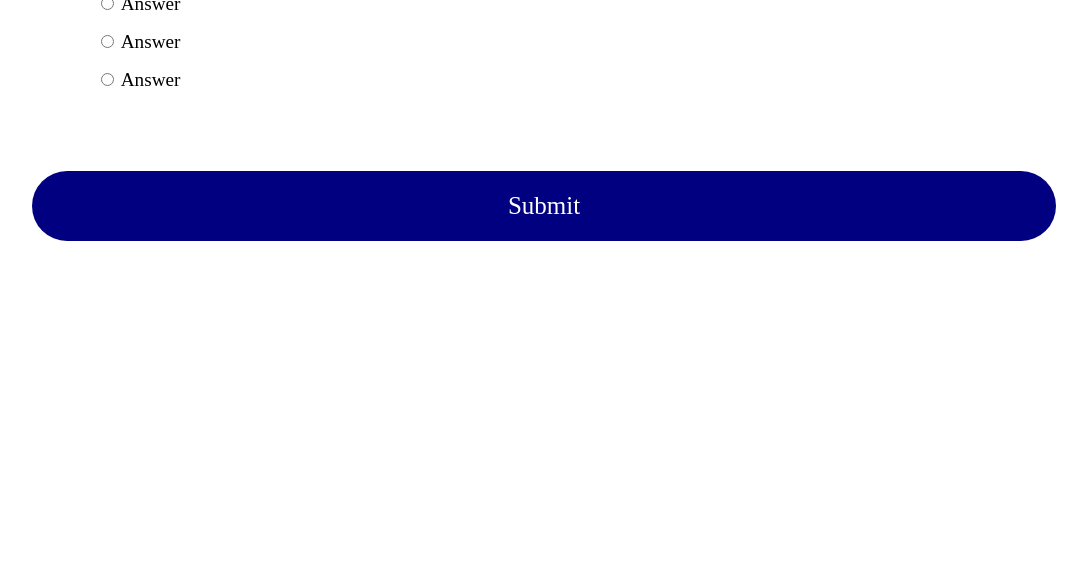
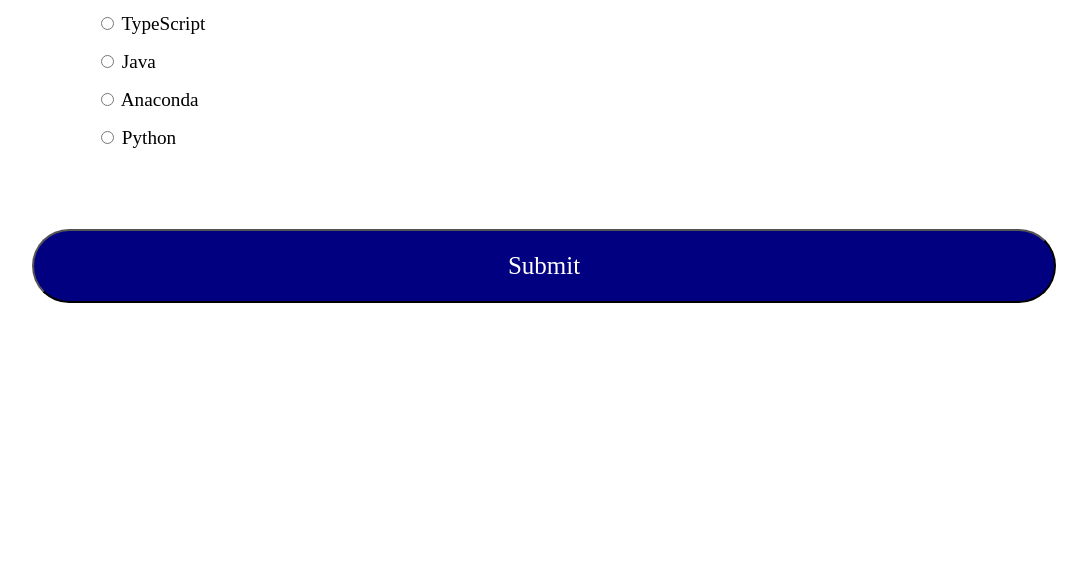
Before and after one commit to Khristopher-Schick/My-Super-Spical-Ultra-Hard-Coding-Quiz, a plain HTML site: page index.html in a window 1280 px wide. Shown: the part 215-800 px from the top of the page, without its empty margins (96-1183 px from the left). Drawn offline with Linux system fonts and the light colour scheme.

Commit message:
Add files via upload

```diff
--- a/assets/css/style.css
+++ b/assets/css/style.css
@@ -24,6 +24,15 @@
   padding: 4rem;
 }
 
+button {
+  border-radius: 50px;
+  background-color: navy;
+  color: white;
+  width: 100%;
+  font-size: 25px;
+  padding: 1.3rem;
+}
+
 h2 {
   padding: 1rem;
   text-align: center;
@@ -45,18 +54,7 @@
   cursor: pointer;
 }
 
-button {
-    border-radius: 50px;
-    background-color: navy;
-    color: #fff;
-    border: none;
-    display: block;
-    width: 100%;
-    font-size: 25px;
-    padding: 1.3rem;
-  }
-
 button:focus {
   outline: none;
-    background-color: #44b927;
+  background-color: greenyellow;
 }
--- a/assets/js/script.js
+++ b/assets/js/script.js
@@ -1,37 +1,110 @@
 
-const questionText = [
+
+const quizData = [
     {
-        question: "what is html?",
-        a: "a coding languages",
-        b: "a banana",
-        c: "a very simlar banana",
-        d: "a not so simlar banana",
-        correct: "d",
+        question: "Which of the following is NOT a coding language?",
+        a: "TypeScript",
+        b: "Java",
+        c: "Anaconda",
+        d: "Python",
+        answer: "c",
     },
     {
-        question: "what is css",
-        a: "html",
-        b: "not html",
-        c: "almost html",
-        d: "ssc",
+        question: "What is the possesses called of adding two different data types together in JavaScript?",
+        a: "coercion",
+        b: "commutation",
+        c: "complexification",
+        d: "transposition",
+        correct: "a",
+    },
+    {
+        question: "How do you add a comment in JavaScript",
+        a: "//Comment",
+        b: "<!--comment-->",
+        c: "{Comment}",
+        d: "!!Comment!!",
+        correct: "a",
+    },
+    {
+        question: "What does the js in Node.js stand for",
+        a: "HTML",
+        b: "JavaScript",
+        c: "World Wide Web",
+        d: "Doesnt stand for anything",
         correct: "b",
     },
     {
-        question: "where am i?",
-        a: "apple",
-        b: "in ur room",
-        c: "cheese",
-        d: "appler",
-        correct: "d",
-    },
-    {
-        question: "when?",
-        a: "did",
-        b: "I",
-        c: "Ask",
-        d: "i did ask?",
-        correct: "d",
-    },
+        question: "Bonus Question! What mark will you give me on this quiz?:",
+        a:"99.8%",
+        b:"99.9%",
+        c:"100%",
+        d:"None of the above",
+        answer:"d",
+    }
 
 
 ];
+
+const quiz= document.getElementById('quiz')
+const answerEls = document.querySelectorAll('.answer')
+const questionEl = document.getElementById('question')
+const a_text = document.getElementById('a_text')
+const b_text = document.getElementById('b_text')
+const c_text = document.getElementById('c_text')
+const d_text = document.getElementById('d_text')
+const submitBtn = document.getElementById('submit')
+
+
+let currentQuiz = 0
+let score = 0
+
+loadQuiz()
+
+function loadQuiz() {
+
+    deselectAnswers()
+
+    const currentQuizData = quizData[currentQuiz]
+
+    questionEl.innerText = currentQuizData.question
+    a_text.innerText = currentQuizData.a
+    b_text.innerText = currentQuizData.b
+    c_text.innerText = currentQuizData.c
+    d_text.innerText = currentQuizData.d
+}
+
+function deselectAnswers() {
+    answerEls.forEach(answerEl => answerEl.checked = false)
+}
+
+function getSelected() {
+    let answer
+    answerEls.forEach(answerEl => {
+        if(answerEl.checked) {
+            answer = answerEl.id
+        }
+    })
+    return answer
+}
+
+
+submitBtn.addEventListener('click', () => {
+    const answer = getSelected()
+    if(answer) {
+       if(answer === quizData[currentQuiz].correct) {
+           score++
+       }
+
+       currentQuiz++
+
+       if(currentQuiz < quizData.length) {
+           loadQuiz()
+       } else {
+           quiz.innerHTML = `
+           <h2>You answered ${score}/${quizData.length} questions correctly</h2>
+
+           <button onclick="location.reload()">Reload</button>
+           `
+       }
+    }
+})
--- a/index.html
+++ b/index.html
@@ -9,10 +9,12 @@
 </head>
 <body>
 
-    <div class="quiz-question-box" id="quiz">
+    <section class="quiz-question-box" id="quiz">
         <div class="quiz-header">
           <h2 id="question">Question Text</h2>
+
           <ul>
+
             <li>
               <input type="radio" name="answer" id="a" class="answer">
               <label for="a" id="a_text">Answer</label>
@@ -34,11 +36,12 @@
             </li>
 
           </ul>
+
         </div>
 
         <button id="submit">Submit</button>
 
-    </div>
+    </section>
 
    <script src="./assets/js/script.js"></script>
 
```
Also changed, not shown: assets/images/Dank Meme-u960ajl32oa6eb4o.jpg (added). Lines whose indentation alone changed are shown as unchanged.
